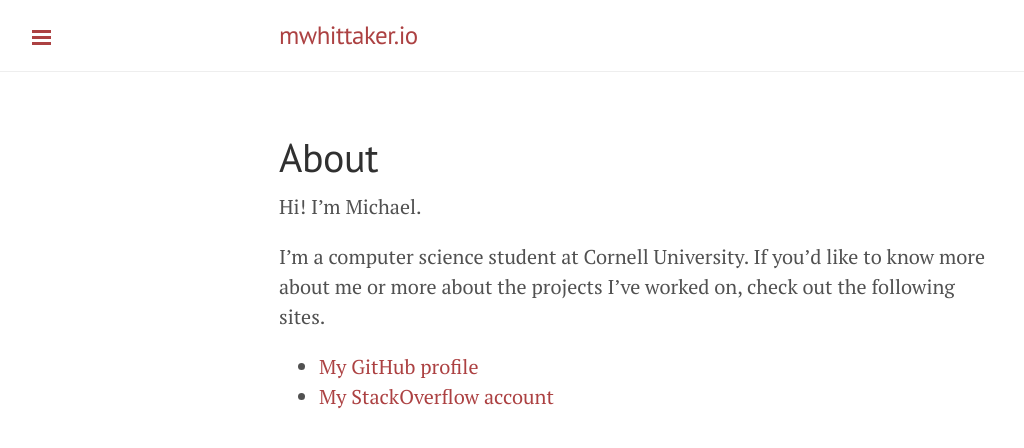
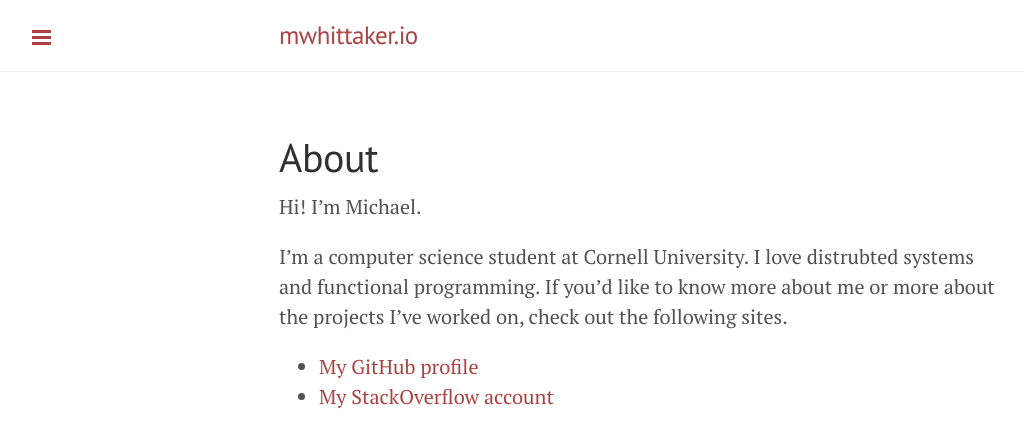
Before and after one commit to mwhittaker/mwhittaker.github.io, a Jekyll site: the page built from about.md, in a window 1280 px wide. Shown: the top 448 px of the page, without its empty margins (1-1025 px from the left). Built offline with Jekyll 4.4.1, drawn with Linux system fonts in a browser that asks for light colours; Markdown is read by kramdown in place of the engine named in the settings.

Commit message:
Addded some of my interests to the blog.

```diff
--- a/about.md
+++ b/about.md
@@ -5,9 +5,9 @@ title: About
 
 Hi! I'm Michael.
 
-I'm a computer science student at Cornell University. If you'd like to know
-more about me or more about the projects I've worked on, check out the
-following sites.
+I'm a computer science student at Cornell University. I love distrubted systems
+and functional programming. If you'd like to know more about me or more about
+the projects I've worked on, check out the following sites.
 
 - [My GitHub profile](http://github.com/mwhittaker)
 - [My StackOverflow account](http://stackoverflow.com/users/3187068/mwhittaker)
```
